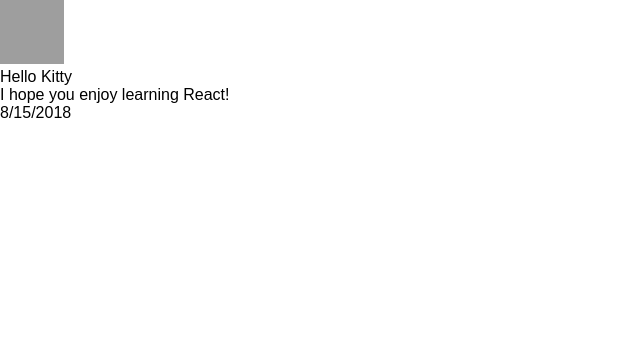
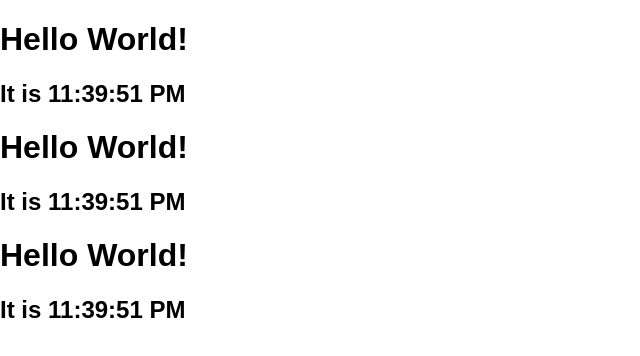
Before and after one commit to NachoTsvetkov/react-step-by-step, a React (Create React App) app: page / in a window 1280 px wide. Shown: the top 356 px of the page, without its empty margins (0-640 px from the left). Built offline with nearby package versions, Linux system fonts and the light colour scheme; grey boxes are pictures that could not be loaded.

Commit message:
#5 state and lifecycle implemented

```diff
--- a/src/index.js
+++ b/src/index.js
@@ -2,69 +2,51 @@
 import ReactDOM from 'react-dom';
 import './index.css';
 
-function WelcomeFunctional(props) {
-  return <h1>Hello, {props.name}</h1>;
+function FormattedDate(props) {
+  return <h2>It is {props.date.toLocaleTimeString()}</h2>;
 }
 
-class Welcome extends React.Component {
+class Clock extends React.Component {
+  constructor(props) {
+    super(props);
+
+    this.state = {
+      date: new Date()
+    };
+  }
+
+  tick() {
+    this.setState({
+      date: new Date()
+    });
+  }
+
+  componentDidMount() {
+    this.timerID = setInterval(() => this.tick(), 1000);
+  }
+
+  componentWillUnmount() {
+    clearInterval(this.timerID);
+  }
+
   render() {
-    return <h1>Hello, {this.props.name}</h1>;
+    return (
+      <div>
+        <h1>Hello World!</h1>
+        <FormattedDate date={this.state.date} />
+      </div>
+    );
   }
 }
 
 function App(props) {
   return (
     <div>
-      <WelcomeFunctional name="Nacho" />
-      <Welcome name="Marty" />
-      <WelcomeFunctional name="Sara" />
+      <Clock />
+      <Clock />
+      <Clock />
     </div>
   );
 }
 
-const comment = {
-  date: new Date(),
-  text: 'I hope you enjoy learning React!',
-  author: {
-    name: 'Hello Kitty',
-    avatarUrl: 'http://placekitten.com/g/64/64'
-  }
-};
-
-function formatDate(date) {
-  return date.toLocaleDateString();
-}
-
-function Avatar(props) {
-  return (
-    <img
-      className="Avatar"
-      src={props.author.avatarUrl}
-      alt={props.author.name}
-    />
-  );
-}
-
-function UserInfo(props) {
-  return (
-    <div className="UserInfo">
-      <Avatar author={props.author} />
-      <div className="UserInfo-name">{props.author.name}</div>
-    </div>
-  );
-}
-
-function Comment(props) {
-  return (
-    <div className="Comment">
-      <UserInfo author={props.author} />
-      <div className="Comment-text">{props.text}</div>
-      <div className="Comment-date">{formatDate(props.date)}</div>
-    </div>
-  );
-}
-
-ReactDOM.render(
-  <Comment date={comment.date} text={comment.text} author={comment.author} />,
-  document.getElementById('root')
-);
+ReactDOM.render(<App />, document.getElementById('root'));
```
Also changed, not shown: src/apps/state-and-lifecycle.js (added, +52 -0 lines).
